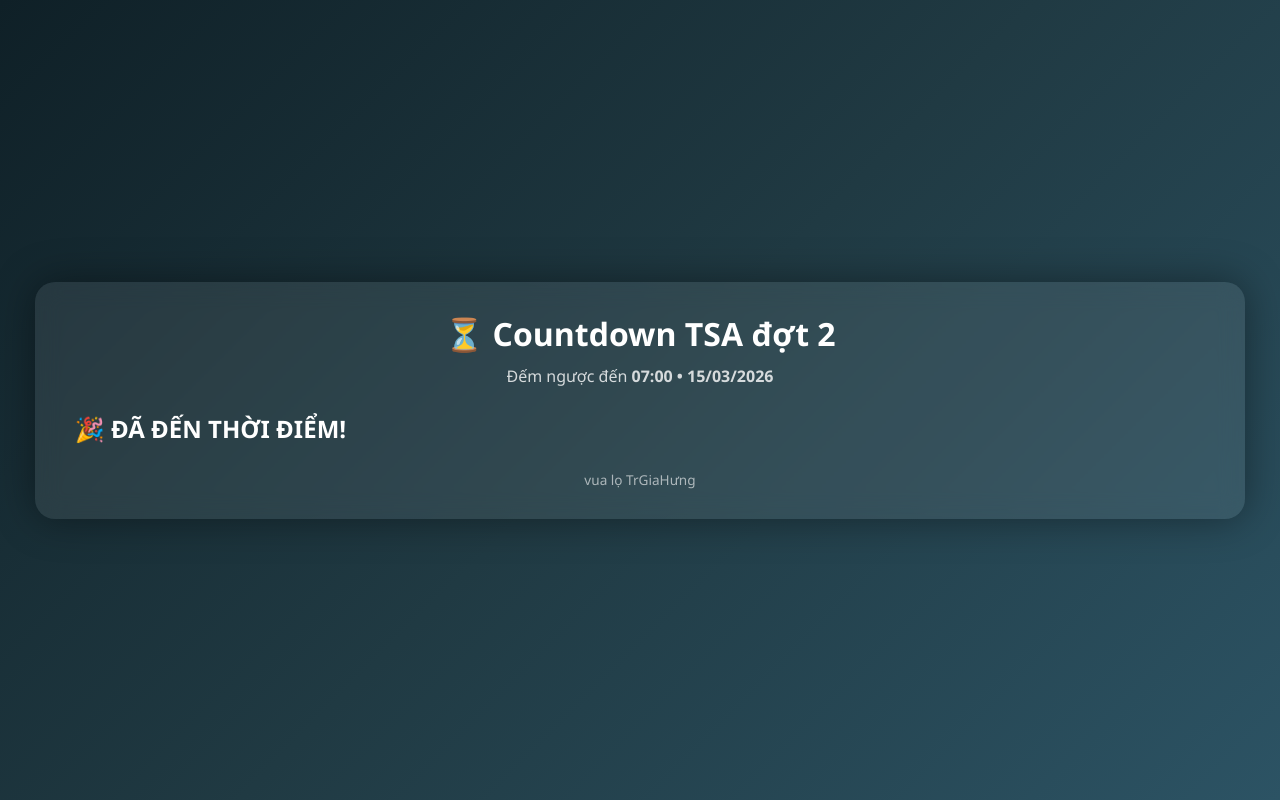
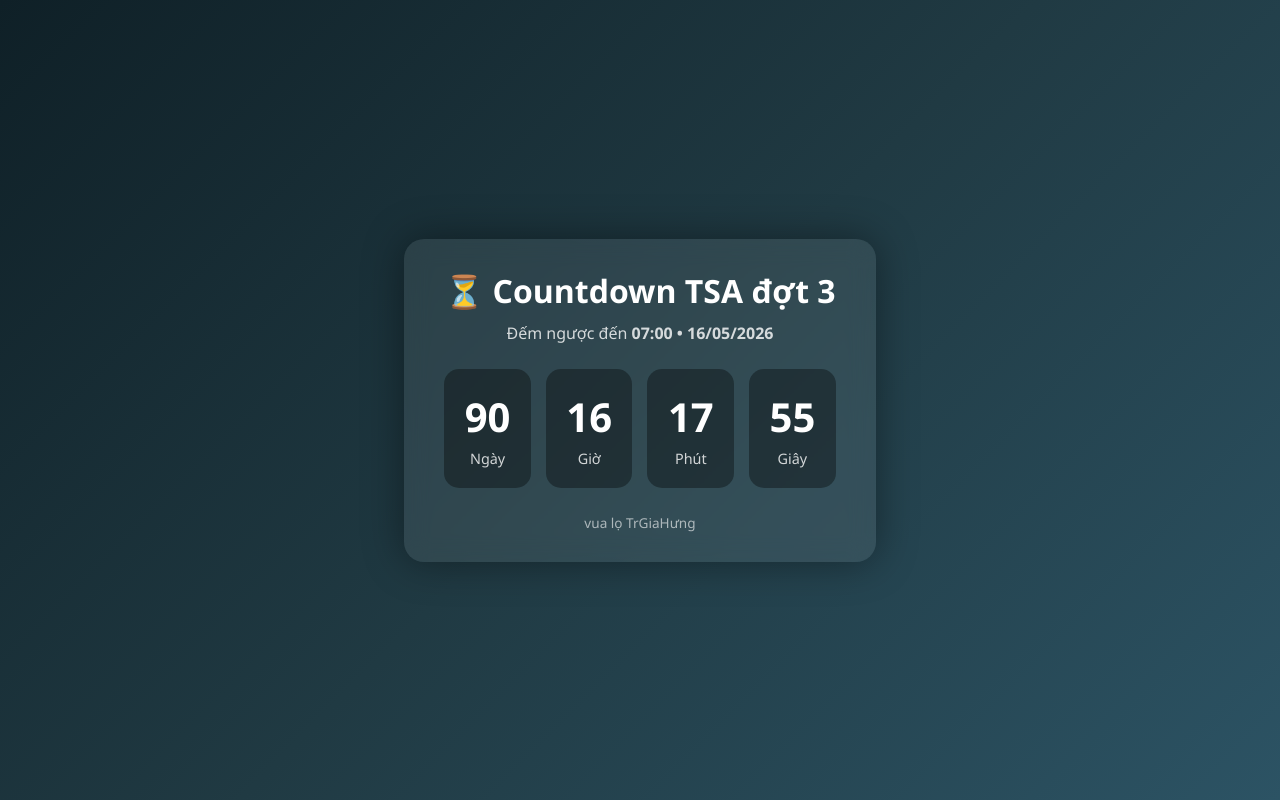
Before and after one commit to HungYesPro/countdown-tsa, a plain HTML site: page index.html in a window 1280 px wide. Drawn offline with Linux system fonts and the light colour scheme.

Commit message:
Update index.html

```diff
--- a/index.html
+++ b/index.html
@@ -2,7 +2,7 @@
 <html lang="vi">
 <head>
     <meta charset="UTF-8">
-    <title>Countdown 15/03/2026</title>
+    <title>Countdown 16/05/2026</title>
     <meta name="viewport" content="width=device-width, initial-scale=1.0">
     <style>
         * {
@@ -69,8 +69,8 @@
 <body>
 
 <div class="container">
-    <h1>⏳ Countdown TSA đợt 2</h1>
-    <p>Đếm ngược đến <b>07:00 • 15/03/2026</b></p>
+    <h1>⏳ Countdown TSA đợt 3</h1>
+    <p>Đếm ngược đến <b>07:00 • 16/05/2026</b></p>
 
     <div class="countdown">
         <div class="box">
@@ -97,8 +97,8 @@
 </div>
 
 <script>
-    // 07:00 sáng 15/03/2026 (giờ địa phương)
-    const targetTime = new Date(2026, 2, 15, 7, 0, 0).getTime();
+    // 07:00 sáng 16/05/2026 (giờ địa phương)
+    const targetTime = new Date(2026, 5, 16, 7, 0, 0).getTime();
 
     function updateCountdown() {
         const now = new Date().getTime();
@@ -106,7 +106,7 @@
 
         if (diff <= 0) {
             document.querySelector('.countdown').innerHTML =
-                "<h2>🎉 ĐÃ ĐẾN THỜI ĐIỂM!</h2>";
+                "<h2>🎉 ĐÃ ĐẾN THỜI ĐIỂM! CHÚC BẠN THI TỐT NHÉ 😍😍</h2>";
             return;
         }
 
```
